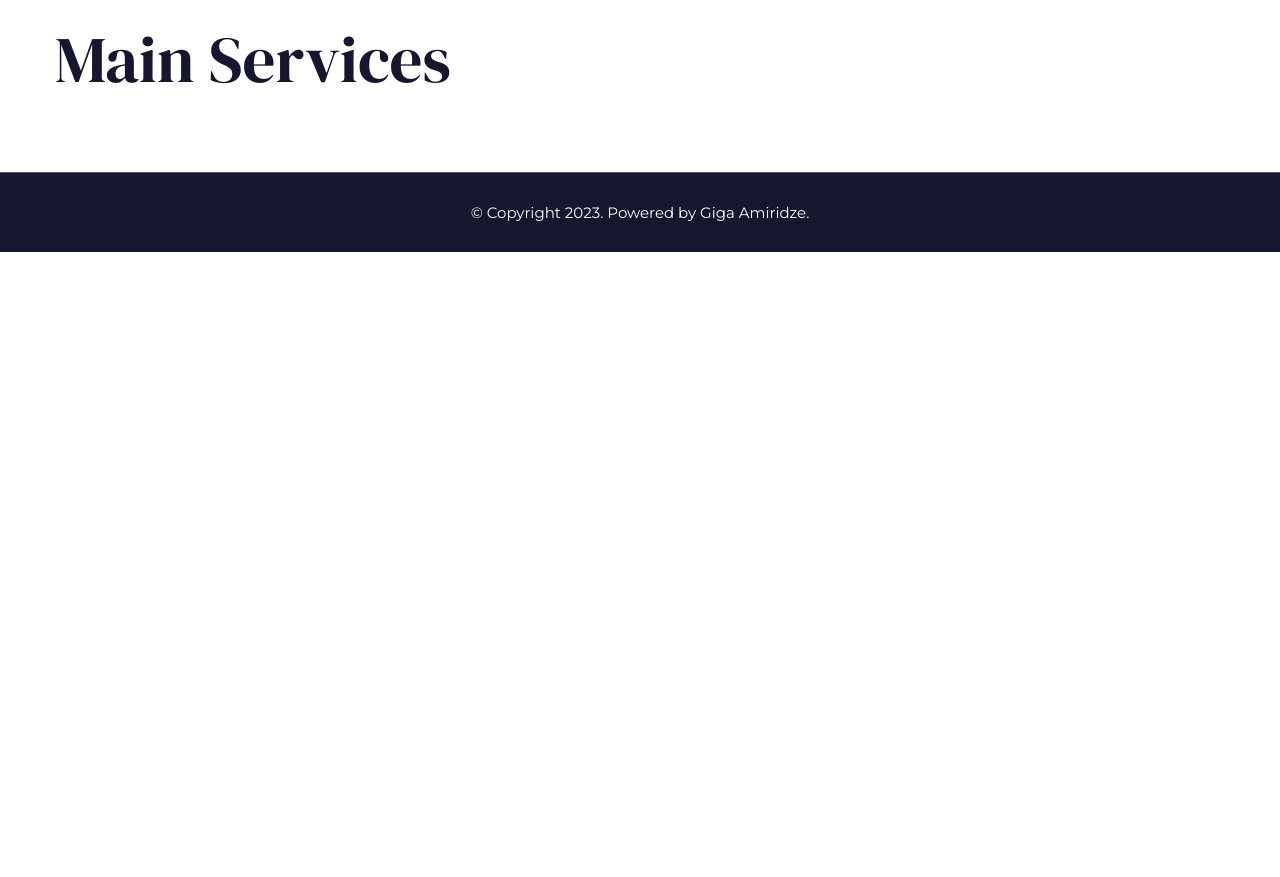
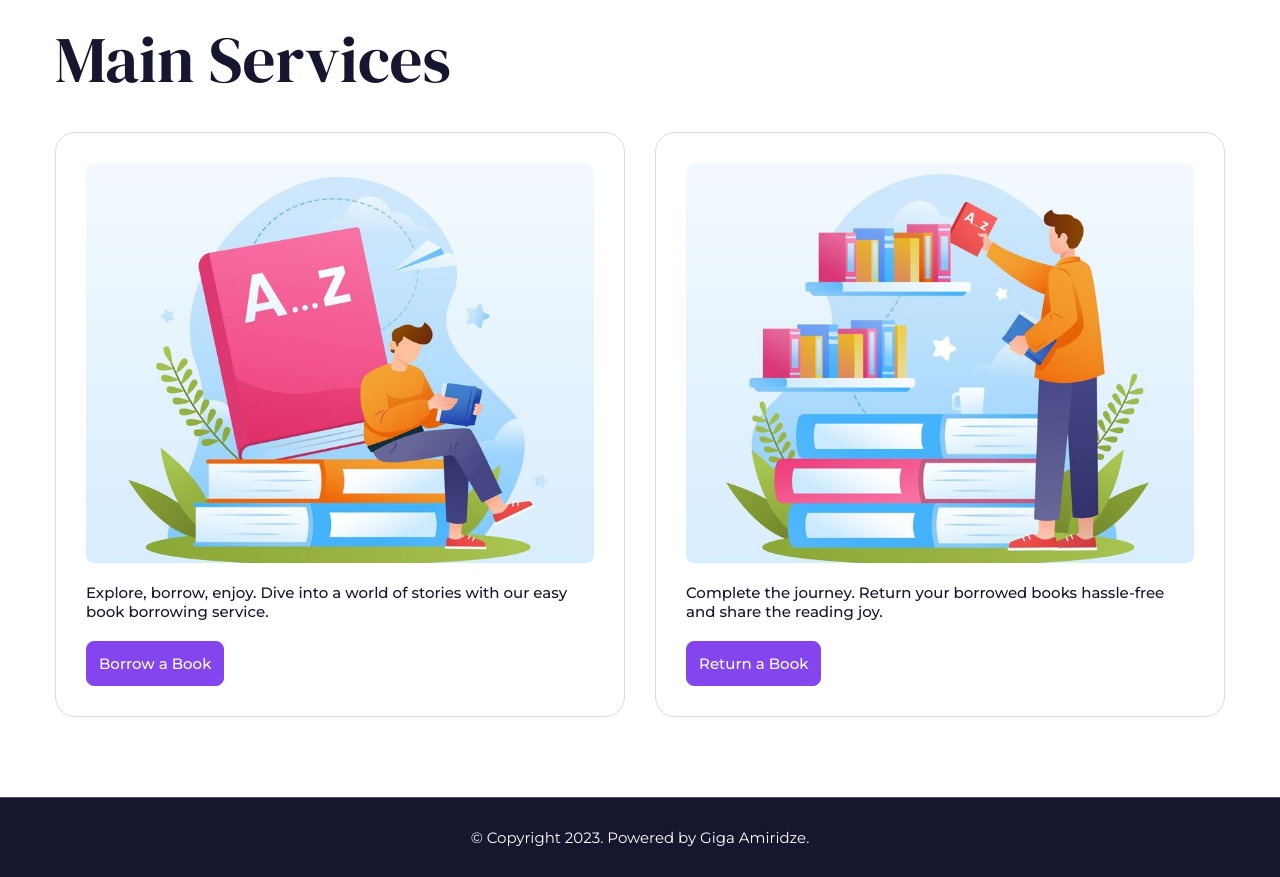
Before and after one commit to gigaamiridze/library-kiosk, a React (Vite) app: page / in a window 1280 px wide. Shown: the part 440-1317 px from the top of the page. Before the commit the page ends 800 px from the top, so only its background shows below. Built offline with nearby package versions, Linux system fonts and the light colour scheme.

Commit message:
Added service cards

```diff
--- /dev/null
+++ b/src/assets/images/index.ts
@@ -0,0 +1,9 @@
+import borrowBook from './borrow-book.jpg';
+import returnBook from './return-book.jpg';
+import logo from './elebooks-logo.png';
+
+export default {
+  borrowBook,
+  returnBook,
+  logo
+};
--- a/src/assets/index.ts
+++ b/src/assets/index.ts
@@ -1 +1,3 @@
-export { default as logo } from './images/elebooks-logo.png';
+import images from './images';
+
+export { images };
--- a/src/components/Header.tsx
+++ b/src/components/Header.tsx
@@ -2,7 +2,7 @@ import { Link } from 'react-router-dom';
 import { HeaderContainer, Container, FlexBox, Button } from '../styles';
 import { PageRoutes } from '../constants';
 import { Heading } from '../components';
-import { logo } from '../assets';
+import { images } from '../assets';
 
 function Header() {
   return (
@@ -10,7 +10,7 @@ function Header() {
       <Container>
         <FlexBox alignItems='center' justifyContent='space-between'>
           <Link to={PageRoutes.MAIN_SERVICES}>
-            <img src={logo} alt='EleBooks Logo' />
+            <img src={images.logo} alt='EleBooks Logo' />
           </Link>
           <nav>
             <FlexBox as='ul' alignItems='center' columnGap={30}>
--- /dev/null
+++ b/src/components/ServiceCard.tsx
@@ -0,0 +1,34 @@
+import { ServiceCardContainer, Button } from '../styles';
+import { IServiceCardProps } from '../interfaces';
+import { Heading } from '../components';
+
+function ServiceCard(props: IServiceCardProps) {
+  const { image, headingTitle, buttonTitle, handleClick } = props;
+
+  return (
+    <ServiceCardContainer
+      flexDirection='column'
+      alignItems='flex-start'
+      rowGap={20}
+    >
+      <img src={image} alt={buttonTitle} />
+      <Heading
+        title={headingTitle}
+        type='h5'
+        fontWeight='500'
+      />
+      <Button
+        type='button'
+        backgroundColor='purple'
+        titleColor='white'
+        hoverBgColor='white'
+        hoverTitleColor='purple'
+        onClick={handleClick}
+      >
+        {buttonTitle}
+      </Button>
+    </ServiceCardContainer>
+  )
+}
+
+export default ServiceCard;
--- a/src/components/index.ts
+++ b/src/components/index.ts
@@ -1,3 +1,4 @@
+export { default as ServiceCard } from './ServiceCard';
 export { default as PreLoader } from './PreLoader';
 export { default as Heading } from './Heading';
 export { default as Header } from './Header';
--- /dev/null
+++ b/src/interfaces/ServiceCard.ts
@@ -0,0 +1,6 @@
+export interface IServiceCardProps {
+  image: string;
+  buttonTitle: string;
+  headingTitle: string;
+  handleClick: () => void;
+}
--- a/src/interfaces/index.ts
+++ b/src/interfaces/index.ts
@@ -1,3 +1,4 @@
+export * from './ServiceCard';
 export * from './Heading';
 export * from './FlexBox';
 export * from './Button';
--- a/src/pages/MainServices.tsx
+++ b/src/pages/MainServices.tsx
@@ -1,7 +1,12 @@
-import { Heading } from '../components';
+import { useNavigate } from 'react-router-dom';
+import { Heading, ServiceCard } from '../components';
+import { PageRoutes } from '../constants';
 import { FlexBox } from '../styles';
+import { images } from '../assets';
 
 function MainServices() {
+  const navigate = useNavigate();
+
   return (
     <FlexBox as='section' flexDirection='column' rowGap={80}>
       <FlexBox flexDirection='column' rowGap={20}>
@@ -29,6 +34,20 @@ function MainServices() {
           fontWeight='500'
           lineHeight={65}
         />
+        <FlexBox alignItems='center' justifyContent='space-between' columnGap={30}>
+          <ServiceCard
+            image={images.borrowBook}
+            headingTitle='Explore, borrow, enjoy. Dive into a world of stories with our easy book borrowing service.'
+            buttonTitle='Borrow a Book'
+            handleClick={() => navigate(PageRoutes.BOOK_CATEGORIES)}
+          />
+          <ServiceCard
+            image={images.returnBook}
+            headingTitle='Complete the journey. Return your borrowed books hassle-free and share the reading joy.'
+            buttonTitle='Return a Book'
+            handleClick={() => navigate('')}
+          />
+        </FlexBox>
       </FlexBox>
     </FlexBox>
   )
--- /dev/null
+++ b/src/styles/components/services/ServiceCardContainer.ts
@@ -0,0 +1,20 @@
+import styled, { css } from 'styled-components';
+import FlexBox from '../shared/FlexBox';
+
+const ServiceCardContainer = styled(FlexBox)`
+  ${({ theme }) => css`
+    border: 1px solid ${theme.colors.gainsboro};
+    border-radius: ${theme.borderRadius.xLarge};
+  `}
+  width: 50%;
+  padding: 30px;
+
+  img {
+    width: 100%;
+    max-height: 400px;
+    object-fit: cover;
+    border-radius: ${({ theme }) => theme.borderRadius.medium};
+  }
+`;
+
+export default ServiceCardContainer;
--- a/src/styles/index.ts
+++ b/src/styles/index.ts
@@ -3,6 +3,9 @@ export { default as HeaderContainer } from './components/header/HeaderContainer'
 
 // Footer components
 export { default as FooterContainer } from './components/footer/FooterContainer';
+
+// Services components
+export { default as ServiceCardContainer } from './components/services/ServiceCardContainer';
 
 // Shared components
 export { default as PreLoaderStyled } from './components/shared/PreLoaderStyled';
```
